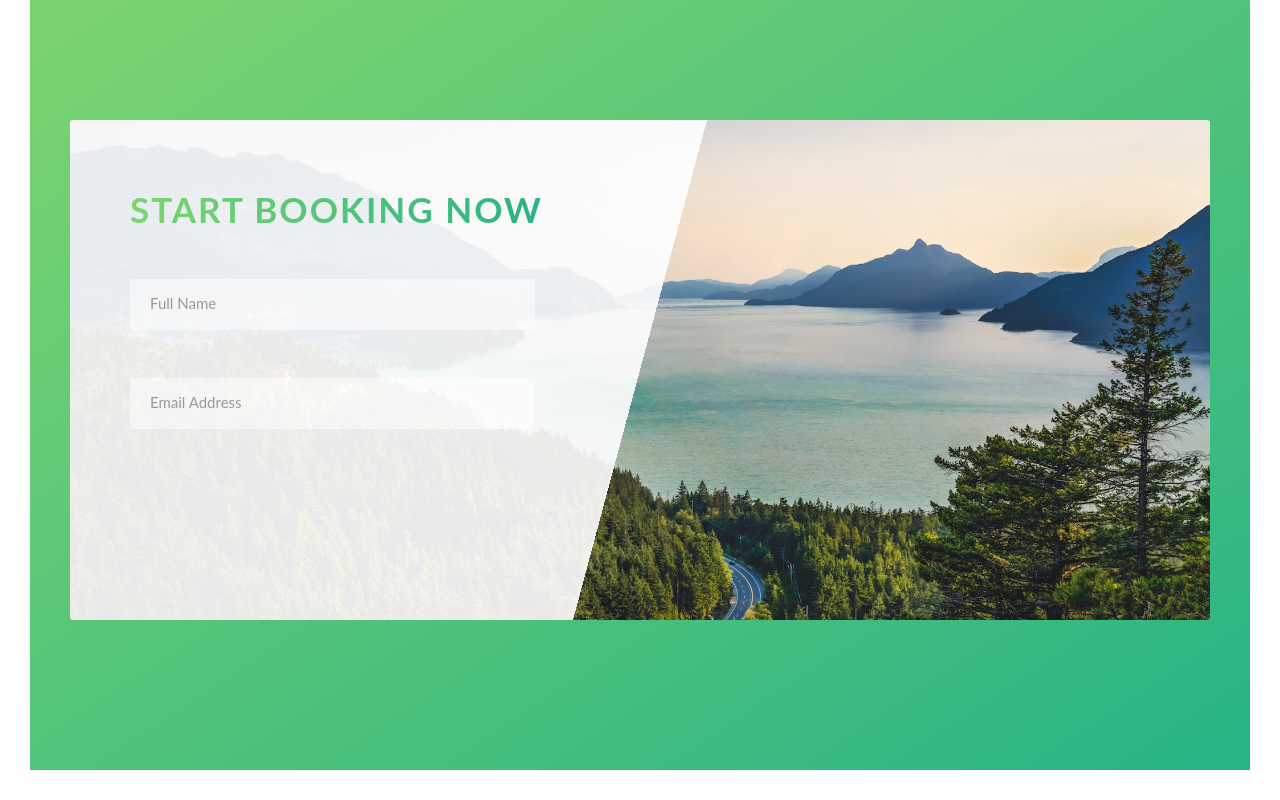
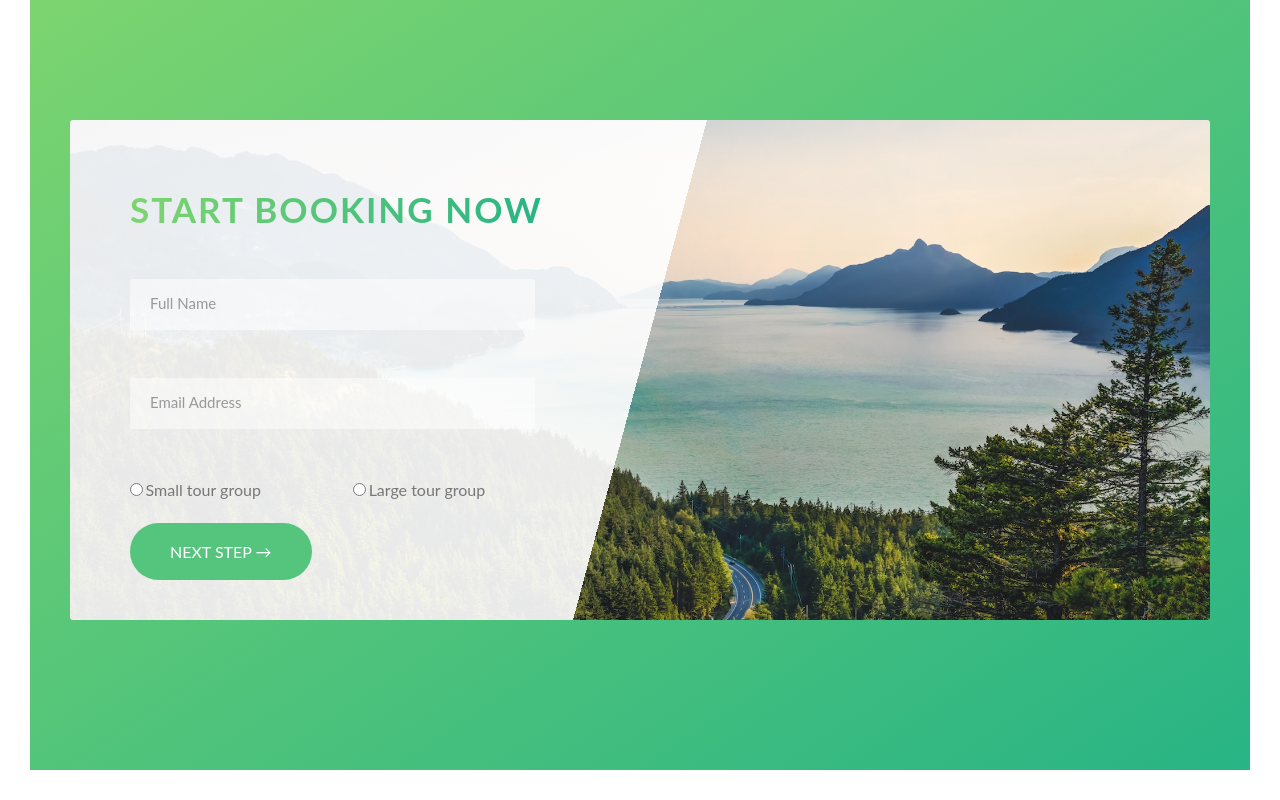
Before and after one commit to kazemzadeh1983/Natours, a website: page index.html in a window 1280 px wide. Shown: the part 4495-5295 px from the top of the page. Drawn offline with Linux system fonts and the light colour scheme.

Commit message:
complete booking part

```diff
--- a/index.html
+++ b/index.html
@@ -290,6 +290,29 @@
                                         <input type="email" class="form__input" placeholder="Email Address" required id="email">
                                         <label for="email" class="form__label">Email Address</label>
                                     </div>
+
+                                    <div class="form__group u-margin-bottom-medium">
+                                        <div class="form__radio-group">
+                                            <input type="radio" class="form__radio-input" id="small" name="size">
+                                            <label for="small" class="form__radio-label">
+                                                <span class="form__radio-button"></span>
+                                                Small tour group
+                                            </label>
+                                        </div>
+                                        <div class="form__radio-group">
+                                                <input type="radio" class="form__radio-input" id="large" name="size">
+                                                <label for="large" class="form__radio-label">
+                                                    <span class="form__radio-button"></span>
+                                                    Large tour group
+                                                </label>
+                                            </div>
+                                    </div>
+
+
+                                        <div class="form__group">
+                                            <botton class="btn btn--green">Next Step &rarr;</botton>
+                                        </div>
+
                             </form>
 
                     </div>
--- a/sass/components/_form.scss
+++ b/sass/components/_form.scss
@@ -10,6 +10,7 @@
         width: 90%;
         display: block;
         color: inherit;
+        transition: all .3s;
 
         &::-webkit-input-placeholder{
             color: $color-grey-dark-2;
@@ -47,4 +48,17 @@
         margin-bottom: 2rem;
 
     }
+
+    &__radio-group{
+        width: 49%;
+        display:inline-block;
+
+
+    }
+    &__radio-label{
+        font-size: $default-font-size;
+        cursor: pointer;
+
+    }
+
 }
```
Also changed, not shown: css/style.css.
